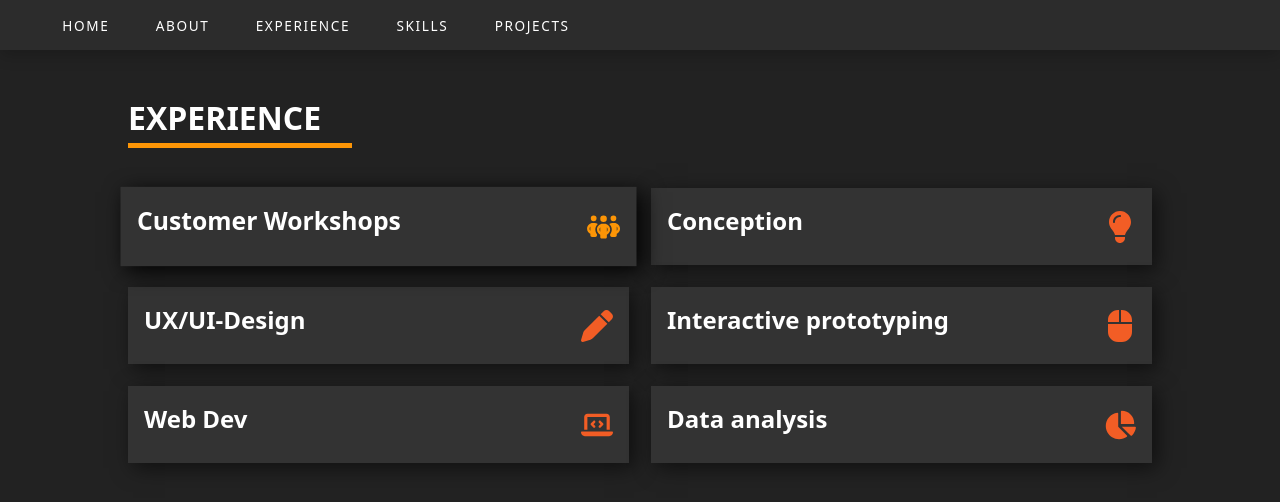
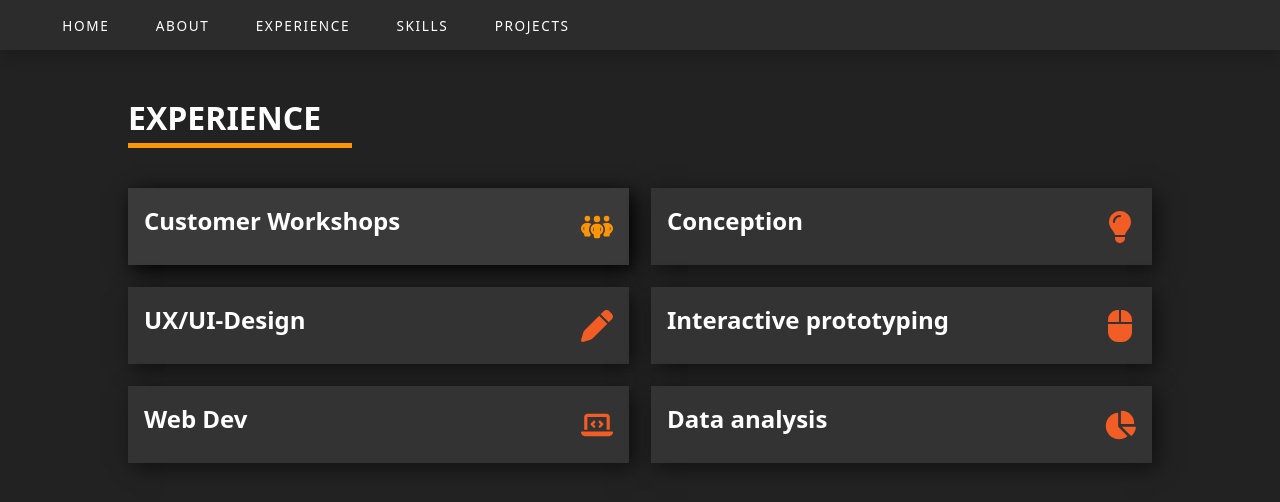
Before and after one commit to JMenkeGit/personal-website, a React (Create React App) app: page / in a window 1280 px wide. In both pictures the pointer is over the element "Customer Workshops". Shown: the part 1600-2102 px from the top of the page. Built offline with nearby package versions, Linux system fonts and the light colour scheme.

Commit message:
Added hover highlights to experience containers

```diff
--- a/src/stylesheets/index.css
+++ b/src/stylesheets/index.css
@@ -5,6 +5,7 @@ body {
   --background-clr-dark: #222;
   --background-clr-nav: #2c2c2c;
   --experience-background: #333;
+  --experience-background-lighter: #3a3a3a;
   --background-clr-medium: #444;
   --background-clr-light: #666;
   --background-clr-lightest: #999;
@@ -305,8 +306,8 @@ a:active {
 }
 
 .experience:hover {
-  transform: scale(103%);
   box-shadow: var(--experience-dark-shadow);
+  background: var(--experience-background-lighter);
 }
 
 .experience:hover .experience-icon {
```
